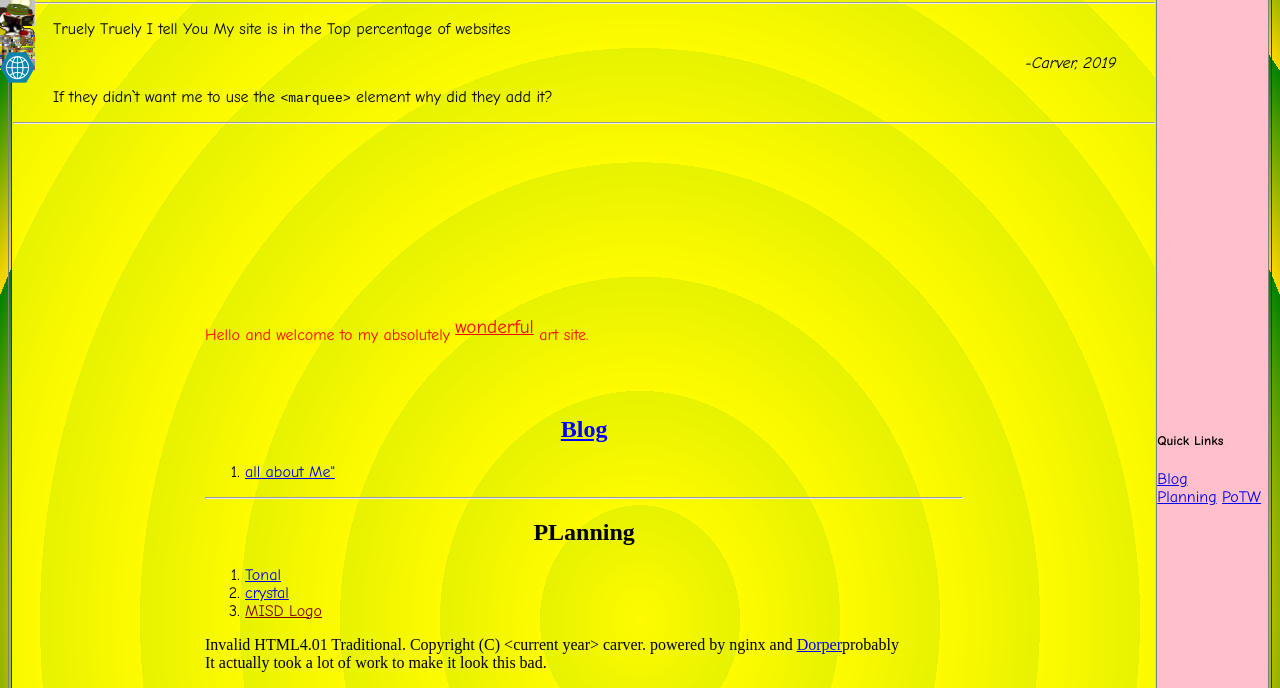
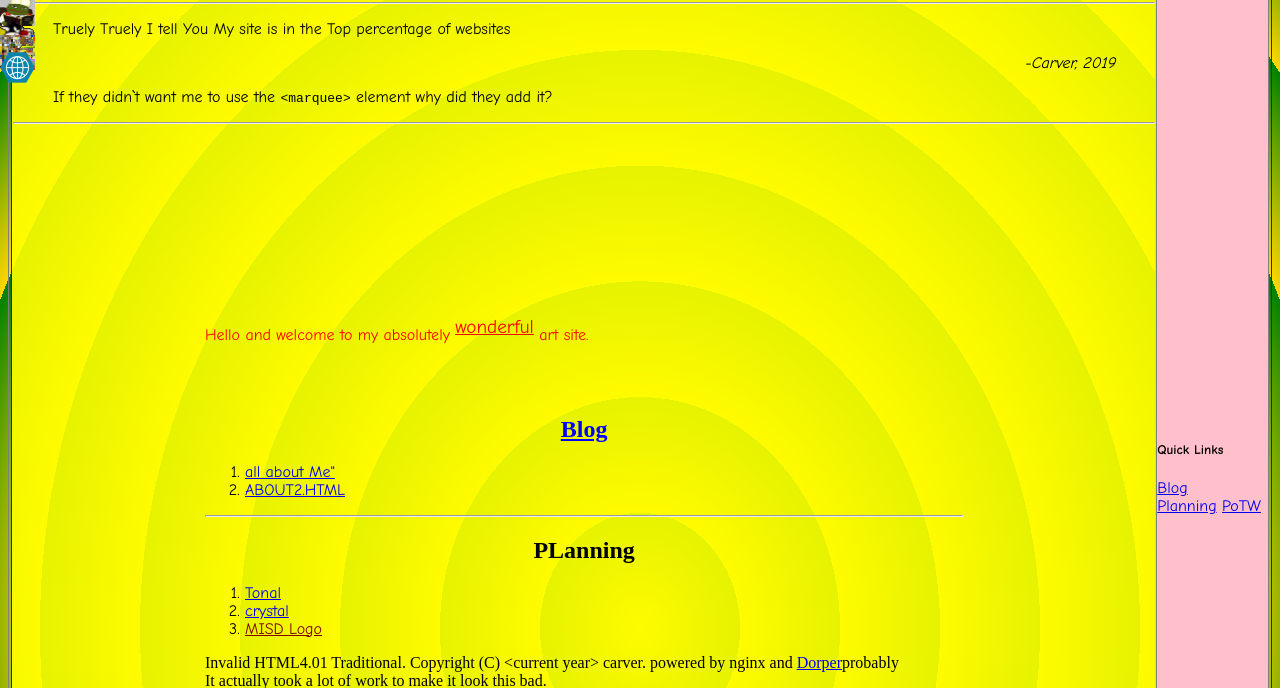
Before and after one commit to carverh/absolutelyhighqualitywebsiteiguess, a plain HTML site: page index.html in a window 1280 px wide. Shown: the part 112-800 px from the top of the page. Drawn offline with Linux system fonts and the light colour scheme.

Commit message:
Update index.html

```diff
--- a/index.html
+++ b/index.html
@@ -49,7 +49,7 @@ background: pink;
 <br>
 <center><h2 id="blog"><u style="color:blue;">Blog</u></h2></center>
 <ol>
-<li><a href="about.html">all about Me"</a></li>
+  <li><a href="about.html">all about Me"</a></li><li><a href="about2.html">ABOUT2.HTML</a></li>
 </ol>
 <hr>
 <center><h2 id="planning">PLanning</h2></center>
```
